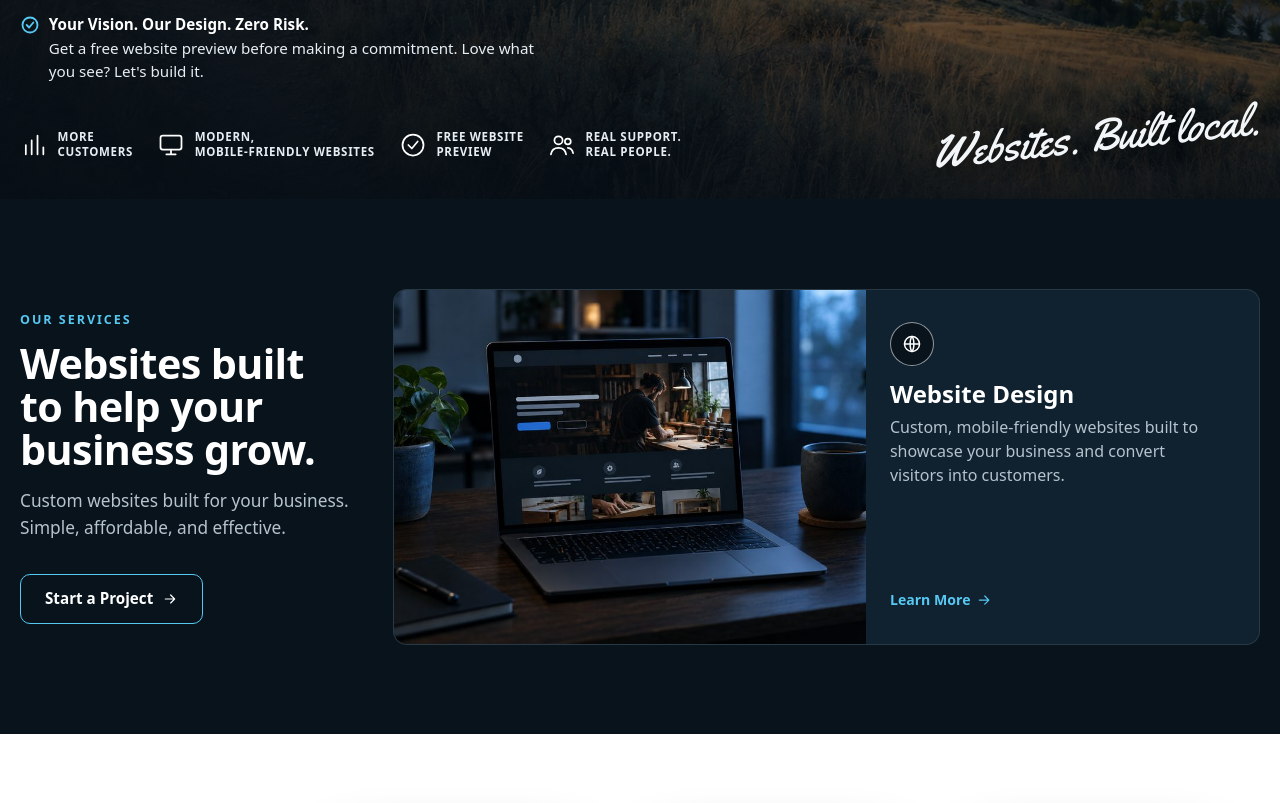
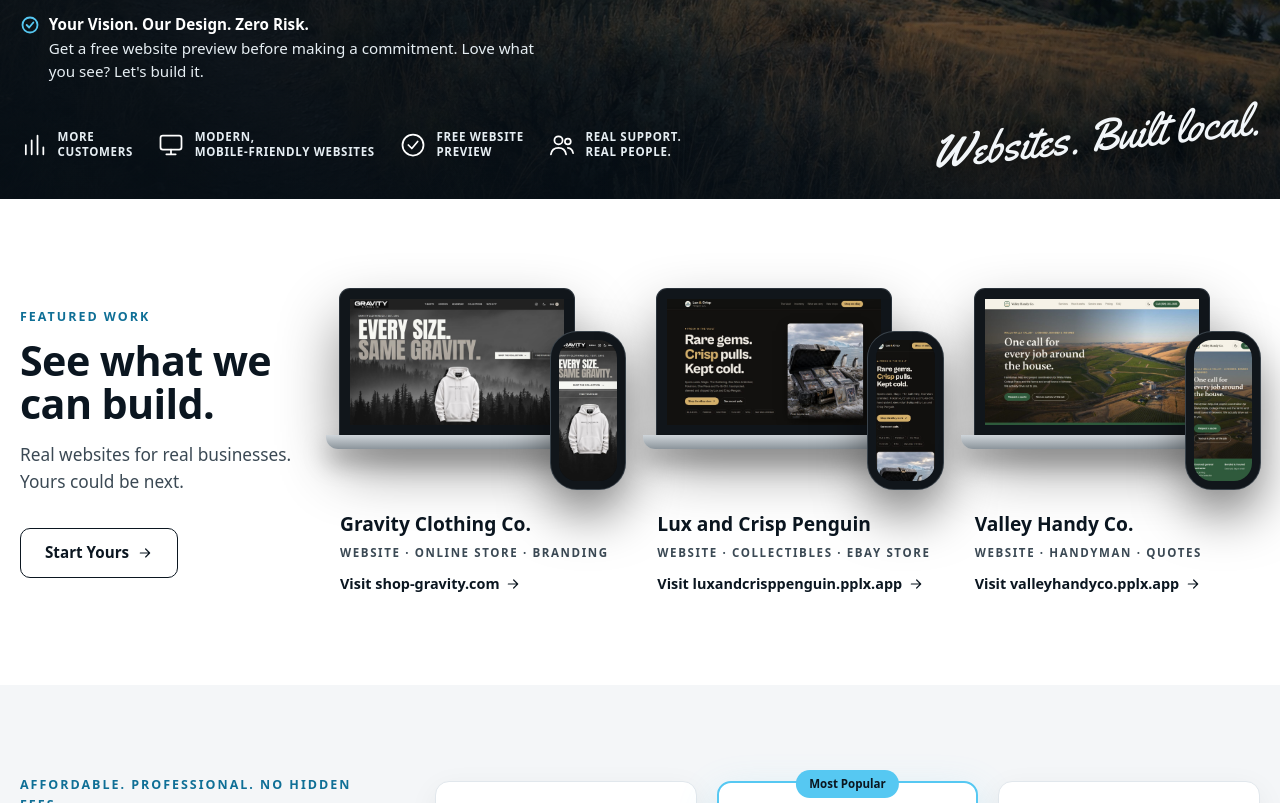
Before and after one commit to bigjav79/northwest-pixel, a plain HTML site: page index.html in a window 1280 px wide. Shown: the part 685-1488 px from the top of the page. Drawn offline with Linux system fonts and the light colour scheme; a web font is replaced by a local one.

Commit message:
Remove services section
Co-authored-by: Perplexity <noreply@perplexity.ai>

```diff
--- a/app.js
+++ b/app.js
@@ -16,7 +16,7 @@
 
   // active link
   const links = [...menu.querySelectorAll('a')];
-  const map = { top:'#top', services:'#services', work:'#work', about:'#about', pricing:'#pricing', quote:'#quote' };
+  const map = { top:'#top', work:'#work', about:'#about', pricing:'#pricing', quote:'#quote' };
   const secs = Object.keys(map).map(id => id === 'top' ? document.querySelector('.hero') : document.getElementById(id));
   const spy = () => {
     let cur = '#top';
--- a/index.html
+++ b/index.html
@@ -14,7 +14,7 @@
 <link rel="preconnect" href="https://fonts.googleapis.com">
 <link rel="preconnect" href="https://fonts.gstatic.com" crossorigin>
 <link href="https://fonts.googleapis.com/css2?family=Yellowtail&display=swap" rel="stylesheet">
-<link rel="stylesheet" href="./style.css?v=1794526350">
+<link rel="stylesheet" href="./style.css?v=1794526650">
 </head>
 <body>
 <a class="skip" href="#main">Skip to content</a>
@@ -59,7 +59,6 @@
     <nav aria-label="Primary" id="navMenu">
       <ul class="nav-links">
         <li><a href="#top" class="on">Home</a></li>
-        <li><a href="#services">Services</a></li>
         <li><a href="#work">Our Work</a></li>
         <li><a href="#about">About</a></li>
         <li><a href="#pricing">Pricing</a></li>
@@ -97,27 +96,6 @@
         <li><svg class="ico"><use href="#i-users"/></svg><span>Real support.<br>Real people.</span></li>
       </ul>
       <p class="script hero-script" aria-hidden="true">Websites. Built local.</p>
-    </div>
-  </section>
-
-  <!-- SERVICES -->
-  <section class="section dark" id="services">
-    <div class="wrap svc-in">
-      <div class="svc-head">
-        <p class="eyebrow">Our services</p>
-        <h2>Websites built to help your business grow.</h2>
-        <p class="muted">Custom websites built for your business. Simple, affordable, and effective.</p>
-        <a href="#quote" class="btn btn-ghost">Start a Project <svg class="ico"><use href="#i-arrow"/></svg></a>
-      </div>
-      <div class="svc-grid one">
-        <article class="svc">
-          <div class="svc-img"><img src="./assets/svc-web.jpg" alt="Laptop on a desk showing a small business website" loading="lazy" width="800" height="600"></div>
-          <span class="svc-ico"><svg class="ico"><use href="#i-globe"/></svg></span>
-          <h3>Website Design</h3>
-          <p>Custom, mobile-friendly websites built to showcase your business and convert visitors into customers.</p>
-          <a href="#quote" data-svc="Website design">Learn More <svg class="ico"><use href="#i-arrow"/></svg></a>
-        </article>
-      </div>
     </div>
   </section>
 
@@ -317,6 +295,6 @@
   <div class="wrap foot-base"><span>© <span id="yr"></span> Northwest Pixel</span><span class="foot-credit">Designed &amp; built in-house by <b>Northwest Pixel</b> · Like this site? <a href="#quote">Get your free preview</a></span></div>
 </footer>
 
-<script src="./app.js?v=1794526350"></script>
+<script src="./app.js?v=1794526650"></script>
 </body>
 </html>
```
